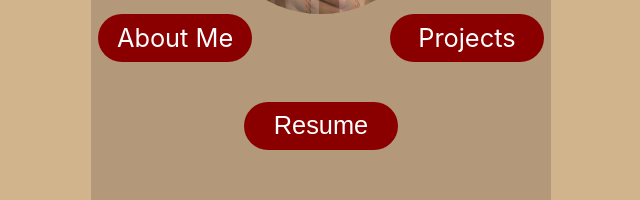
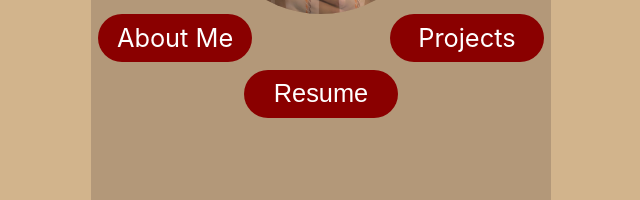
Before and after one commit to bbui57/bbui57.github.io, a React (Create React App) app: page / in a window 768 px wide. Shown: the part 334-534 px from the top of the page, without its empty margins (63-703 px from the left). Built offline with nearby package versions, Linux system fonts and the light colour scheme.

Commit message:
adjusted button scaling

```diff
--- a/src/App.css
+++ b/src/App.css
@@ -106,10 +106,10 @@ body {
 }
 
 .tab:first-child {
-  margin-left: 10px;
+  margin-left: 40px;
 }
 .tab:last-child {
-  margin-right: 10px;
+  margin-right: 40px;
 }
 
 button {
@@ -149,7 +149,7 @@ button:hover {
 }
 
 .carousel-container {
-  width: 100vw;
+  width: 100%;
   height: 15vh;
   overflow: hidden;
   display: flex;
@@ -318,7 +318,6 @@ a.resume-link {
     font-size: 1.4em;
   }
   .carousel-container {
-    width: 100%;
     height: 20vh;
     bottom: 10vh;
   }
@@ -339,17 +338,16 @@ a.resume-link {
 
 @media (max-width: 1024px) and (min-width: 601px) {
   button {
-    width: 20vw;
+    width: min(20vw, 40vh);
     height: 6vh;
     font-size: 1em;
   }
   .tab {
-    width: 20vw;
+    width: min(20vw, 40vh);
     height: 6vh;
     font-size: 1em;
   }
   .carousel-container {
-    width: 21em;
     height: 20vh;
   }
   .tabs-container {
--- a/src/App.js
+++ b/src/App.js
@@ -65,7 +65,7 @@ function App() {
               ? "60vw"
               : isMobile
                 ? "80vw"
-                : "35vw"
+                : "55vw"
         }}
         transition={{ duration: 0.5, ease: "easeInOut" }}
       >
@@ -163,7 +163,7 @@ function App() {
               : isMobile
                 ? "2vh"
                 : isTablet
-                  ? "4vh"
+                  ? "0vh"
                   : "2vh"
           }}
           transition={{ duration: 0.5, ease: "easeInOut" }}
```
